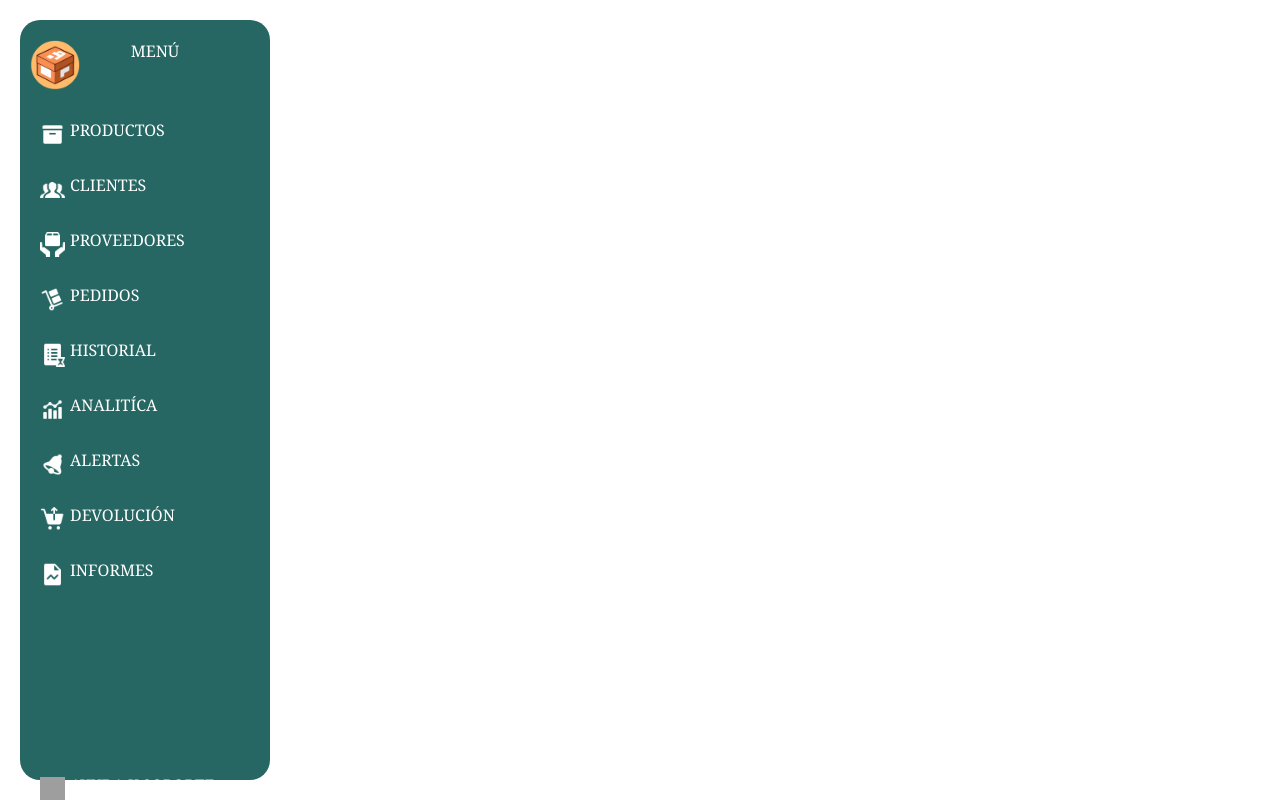
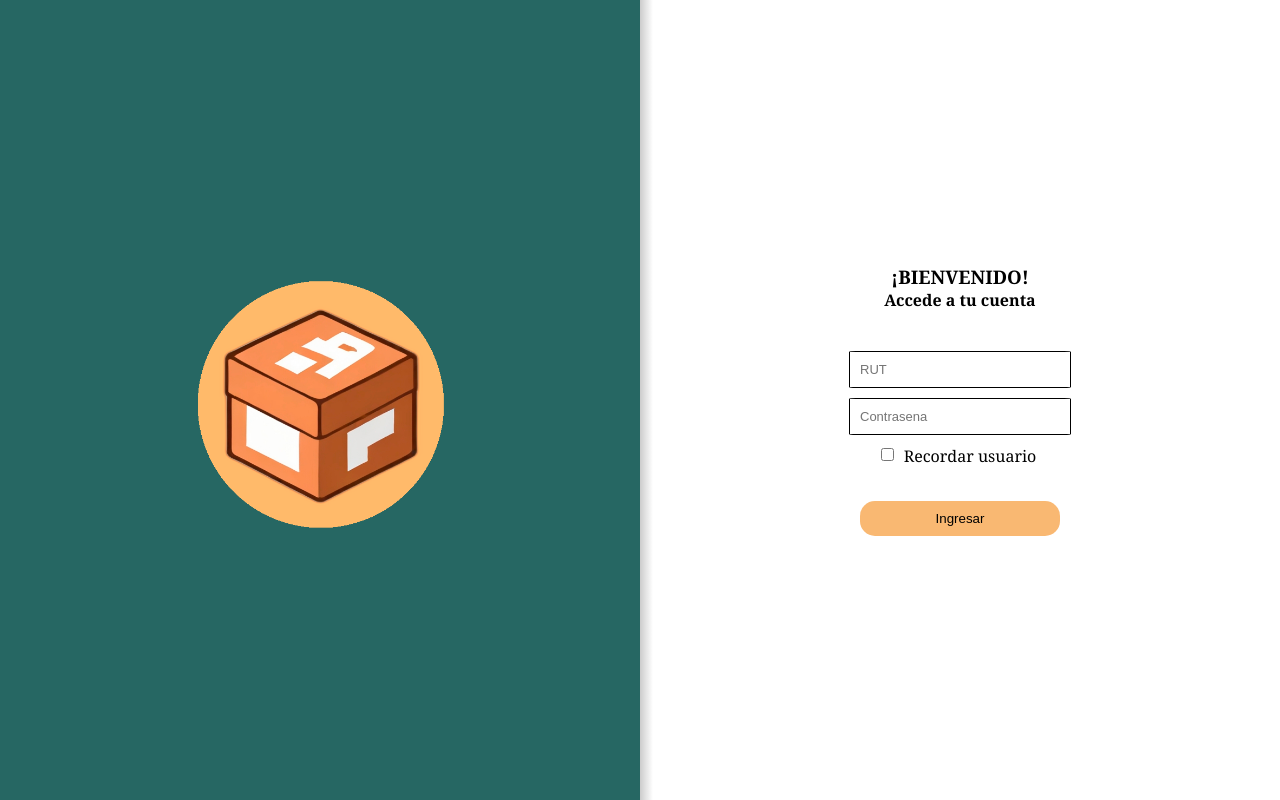
Before and after one commit to Nico-MG/gestion-inv, a React (Vite) app in the folder src/renderer/: page / in a window 1280 px wide. Built offline with nearby package versions, Linux system fonts and the light colour scheme; grey boxes are pictures that could not be loaded.

Commit message:
change: details after atomic folder changes

```diff
--- a/src/renderer/src/App.jsx
+++ b/src/renderer/src/App.jsx
@@ -6,7 +6,7 @@ import Login from "./components/Organisms/Forms/Login/Login";
 const App = () => {
   return (
     <>
-      <Sidebar />
+      <Login />
     </>
   );
 };
```
